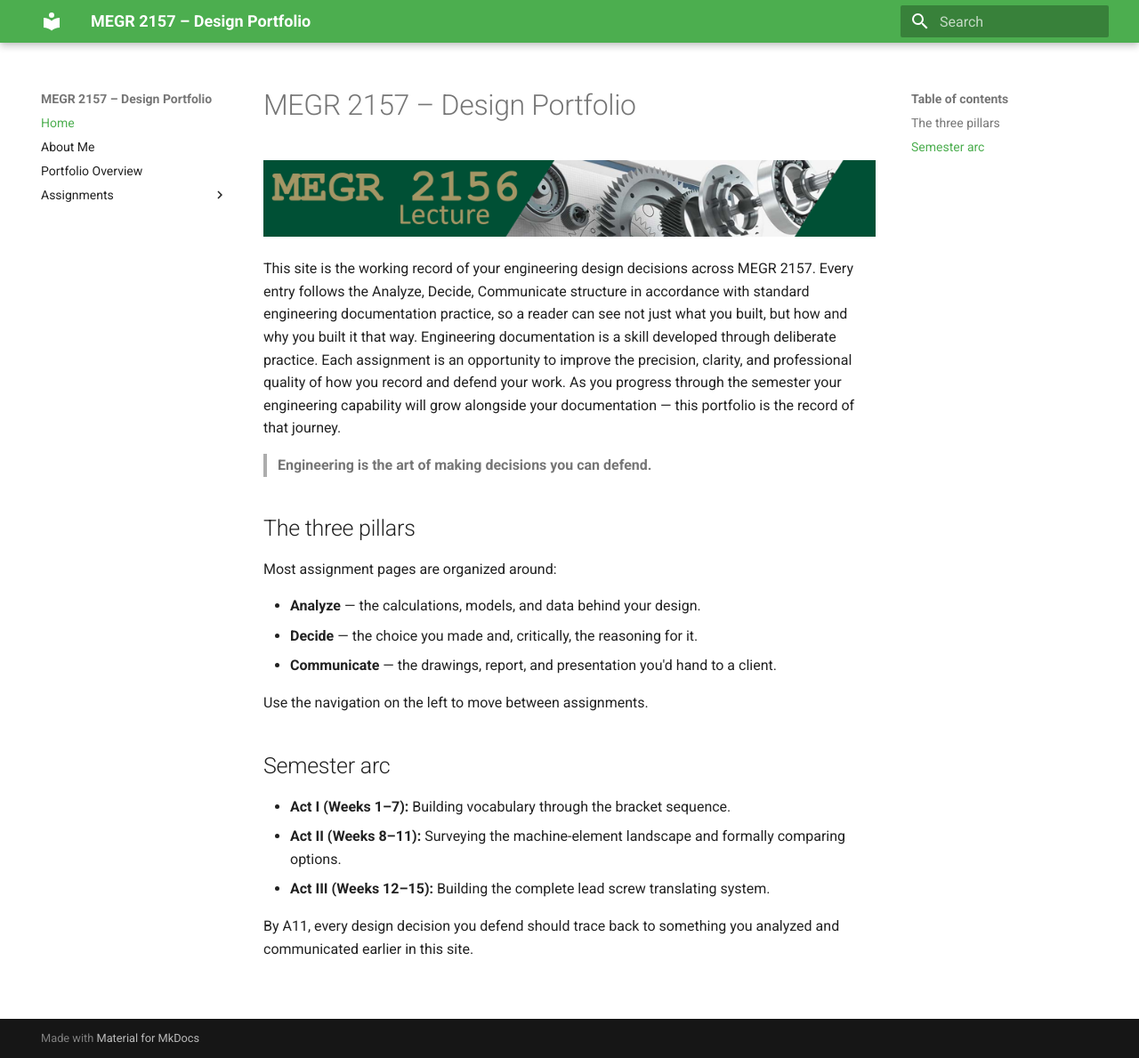
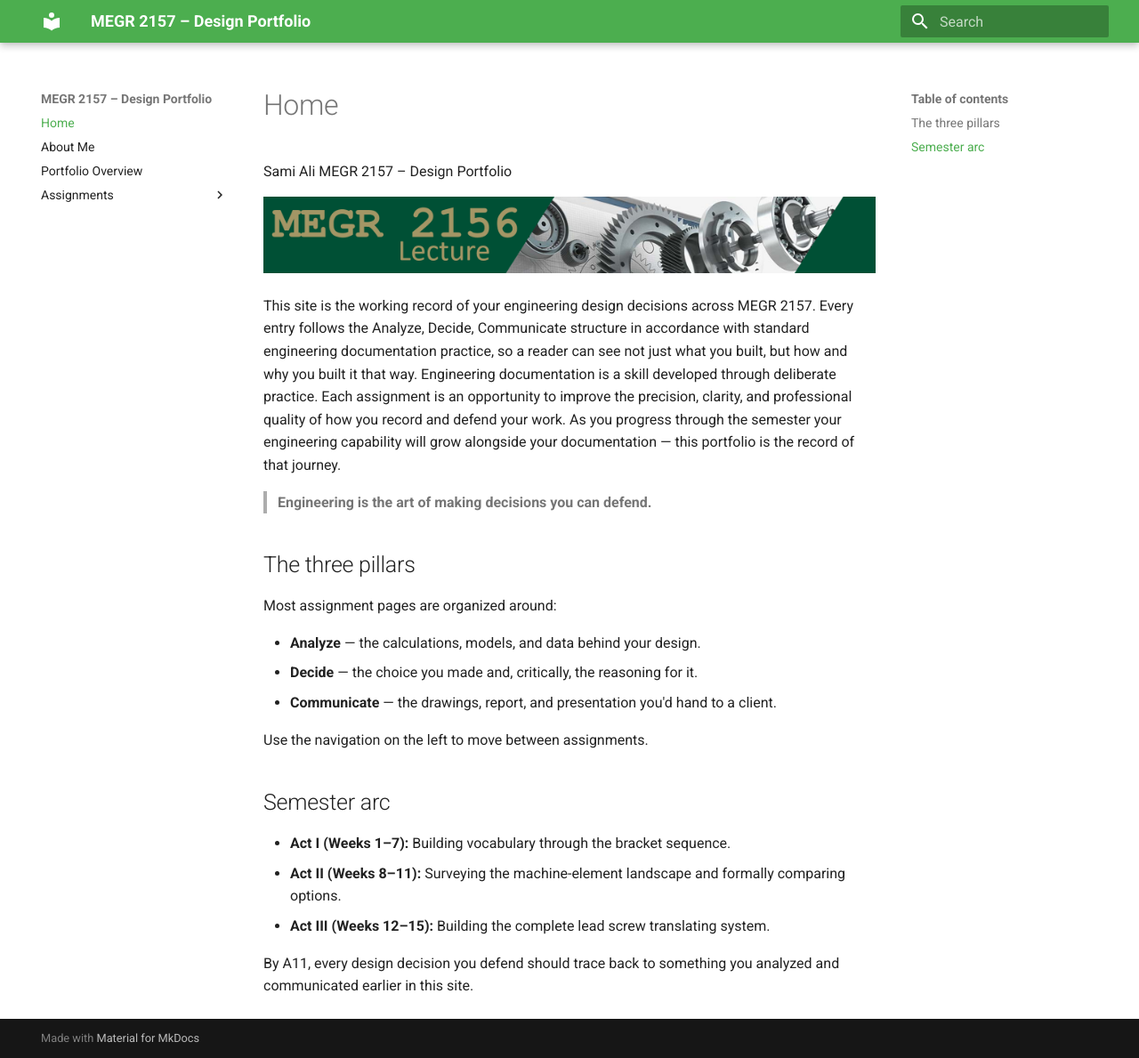
Before and after one commit to sali914/megr2157-portfolio, an MkDocs documentation site: the page built from docs/index.md, in a window 1280 px wide and 1189 px high. Shown: the whole window at 89% size. Built offline with MkDocs 1.6.1 and Material for MkDocs 9.7.7, drawn with Linux system fonts in a browser that asks for light colours.

Commit message:
Update title in design portfolio documentation

```diff
--- a/docs/index.md
+++ b/docs/index.md
@@ -1,4 +1,4 @@
-# MEGR 2157 – Design Portfolio
+Sami Ali MEGR 2157 – Design Portfolio
 
 ![MEGR 2156-7 Title](MEGR2156title.png)
 
```
